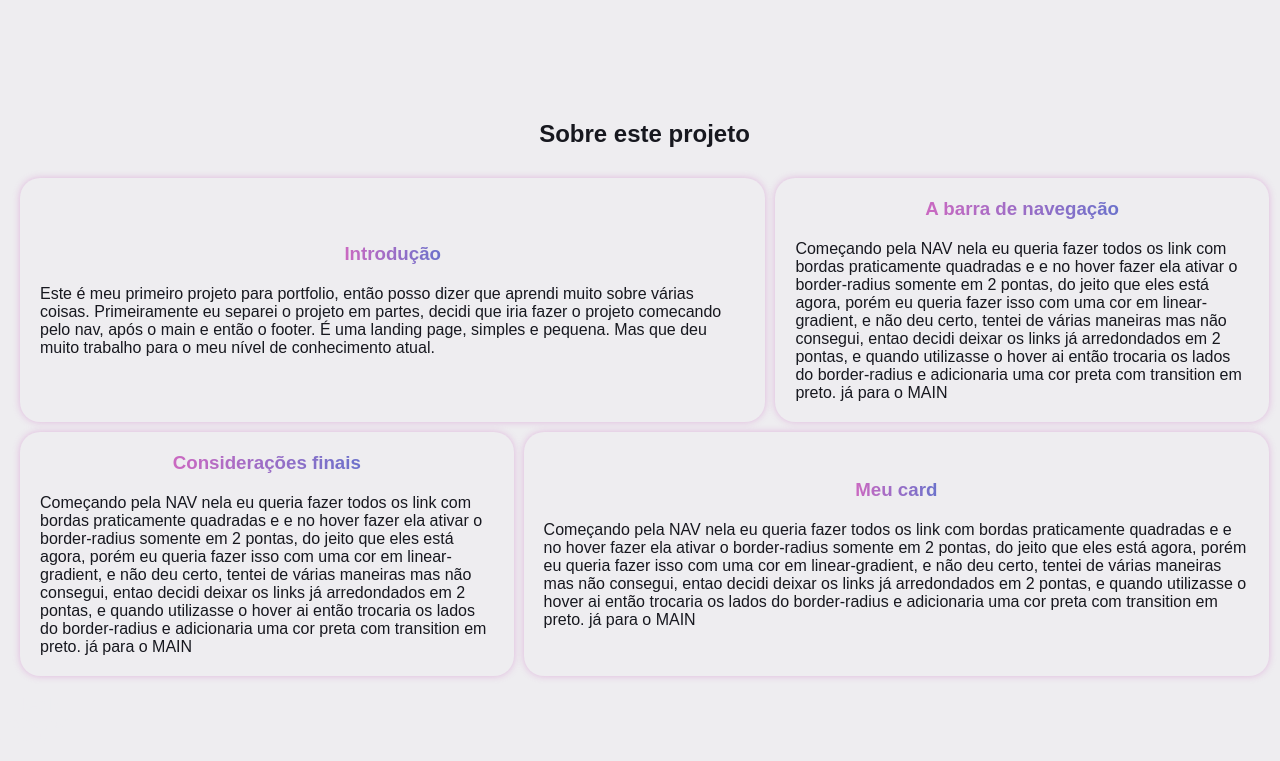
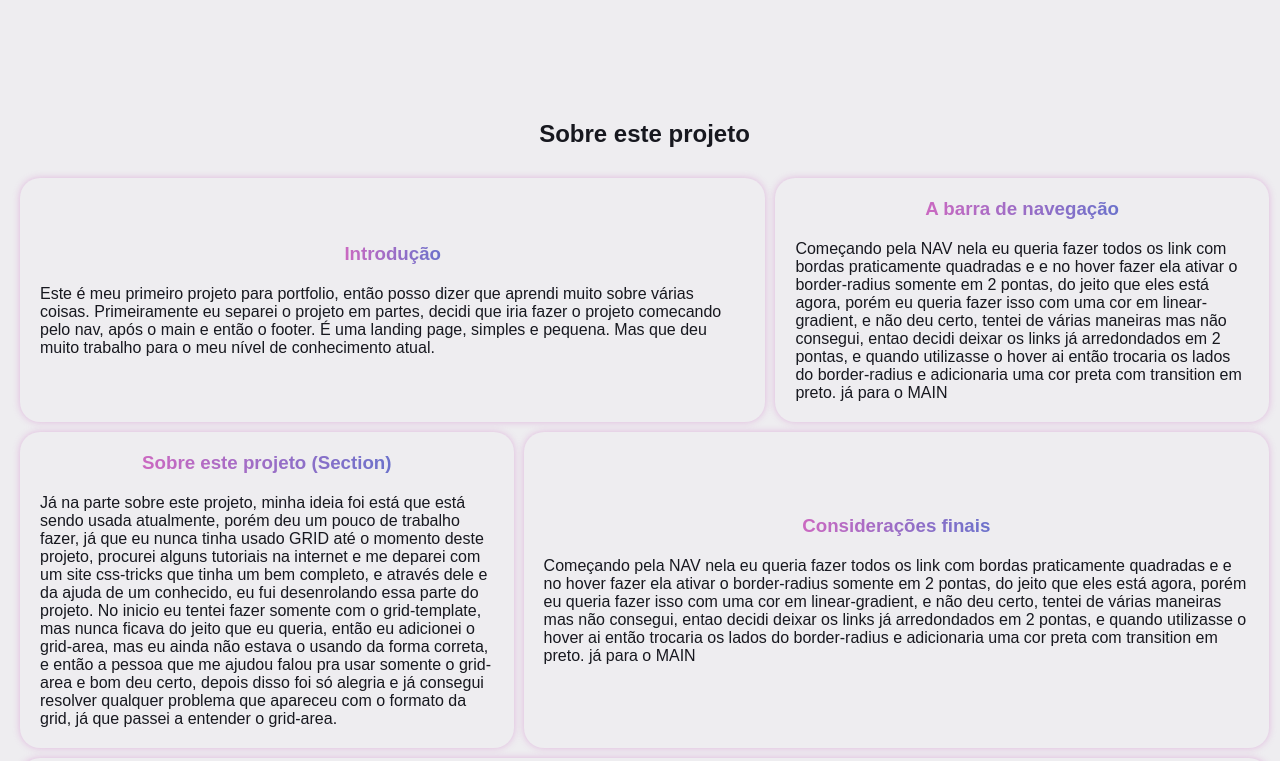
Before and after one commit to iGetSilly/Projeto-Landing-page, a plain HTML site: page index.html in a window 1280 px wide. Shown: the part 700-1461 px from the top of the page. Drawn offline with Linux system fonts and the light colour scheme.

Commit message:
apresentacao v2

```diff
--- a/css/index.css
+++ b/css/index.css
@@ -84,11 +84,11 @@ body {
     display: grid;
     gap: 10px;
     grid-template-columns: 19.5% 19.5% 19.5% 19.5% 19.5%;
-    grid-template-rows: ;
     grid-template-areas:
     "header header header header header"
     "linha1e linha1e linha1e linha1d linha1d"
-    "linha2e linha2e linha2d linha2d linha2d";
+    "linha2e linha2e linha2d linha2d linha2d"
+    "footer footer footer footer footer";
 }
 
 .sobre_este_projeto_div h1 {
@@ -130,10 +130,14 @@ body {
     grid-area: linha1d;
 }
 
+.sobre_este_projeto {
+    grid-area: linha2e;
+}
+
 .sobre_este_projeto_card_finais {
-   grid-area: linha2e;
+   grid-area: linha2d;
 }
 
 .sobre_este_projeto_card_meu_card {
-    grid-area: linha2d;
+    grid-area: footer;
 }
--- a/index.html
+++ b/index.html
@@ -48,6 +48,18 @@
                         já para o MAIN
                     </p>
                 </section>
+                <section class="sobre_este_projeto card">
+                    <h3 class="style_h">Sobre este projeto (Section)</h3>
+                    <p>
+                        Já na parte sobre este projeto, minha ideia foi está que está sendo usada atualmente, porém deu um pouco
+                        de trabalho fazer, já que eu nunca tinha usado GRID até o momento deste projeto, procurei alguns tutoriais na internet
+                        e me deparei com um site css-tricks que tinha um bem completo, e através dele e da ajuda de um conhecido, eu fui desenrolando
+                        essa parte do projeto. No inicio eu tentei fazer somente com o grid-template, mas nunca ficava do jeito que eu queria,
+                        então eu adicionei o grid-area, mas eu ainda não estava o usando da forma correta, e então a pessoa que me ajudou falou pra usar
+                        somente o grid-area e bom deu certo, depois disso foi só alegria e já consegui resolver qualquer problema que apareceu com o formato
+                        da grid, já que passei a entender o grid-area.
+                    </p>
+                </section>
                 <section class="sobre_este_projeto_card_finais card">
                     <h3 class="style_h">Considerações finais</h3>
                     <p>
```
